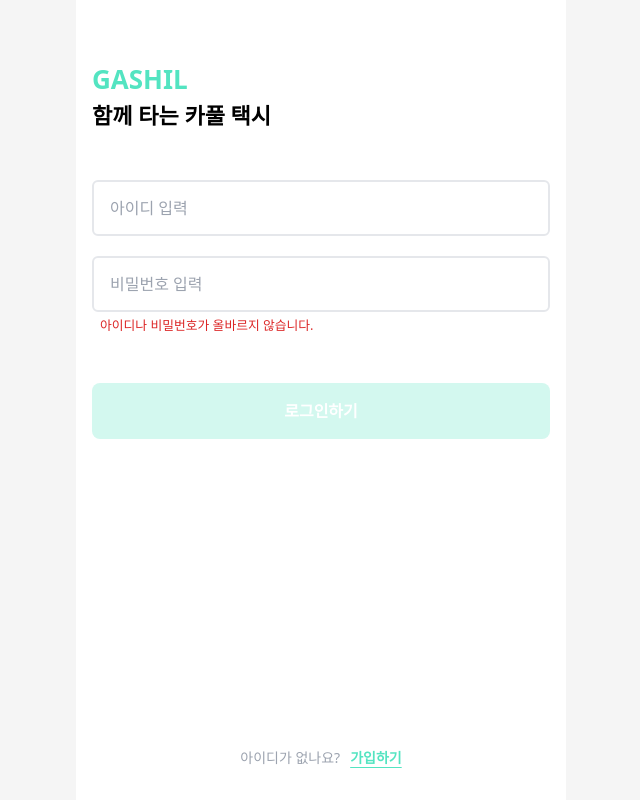
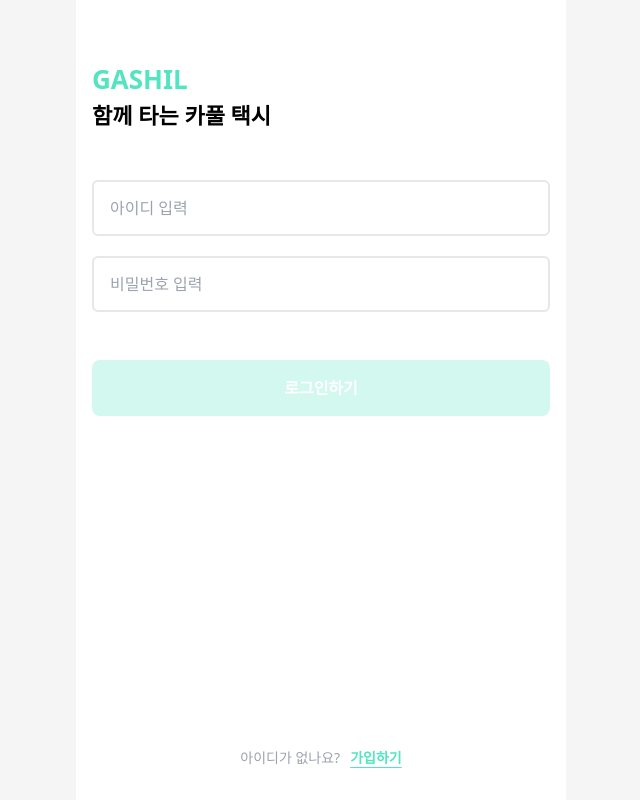
Before and after one commit to marchislike/gashil, a Flask app: page / in a window 1280 px wide. Shown: the whole page, without its empty margins (319-959 px from the left). Run offline with Flask 3, Linux system fonts and the light colour scheme; some libraries are stand-ins or nearby versions; some web fonts are replaced.

Commit message:
style: Login Error Message Style 변경

```diff
--- a/templates/pages/login.html
+++ b/templates/pages/login.html
@@ -14,7 +14,7 @@
         %}{% set input_name = "password" %}{% set input_id = "password" %}{% set
         aria_label = "password" %} {% include './components/input.html' with
         context %}
-        <small class="mt-1 ml-2 text-red-600"
+        <small class="mt-1 ml-2 text-red-600" style="display: none"
           >아이디나 비밀번호가 올바르지 않습니다.</small
         >
       </div>
```
